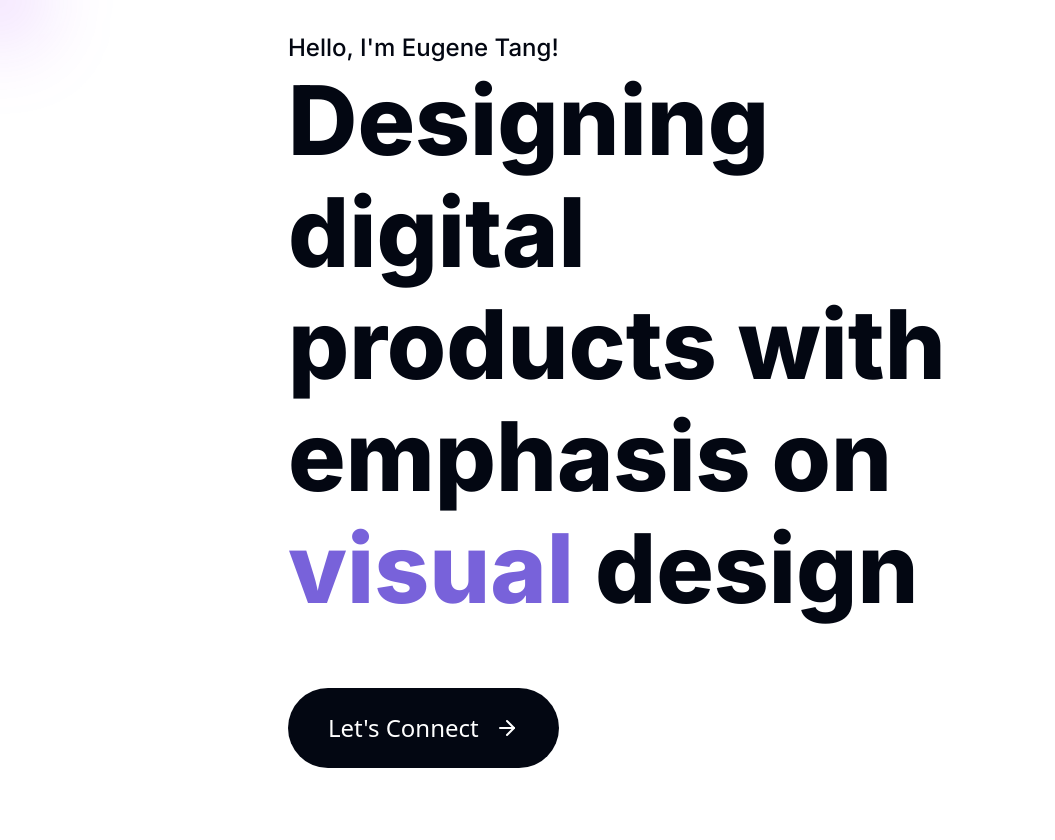
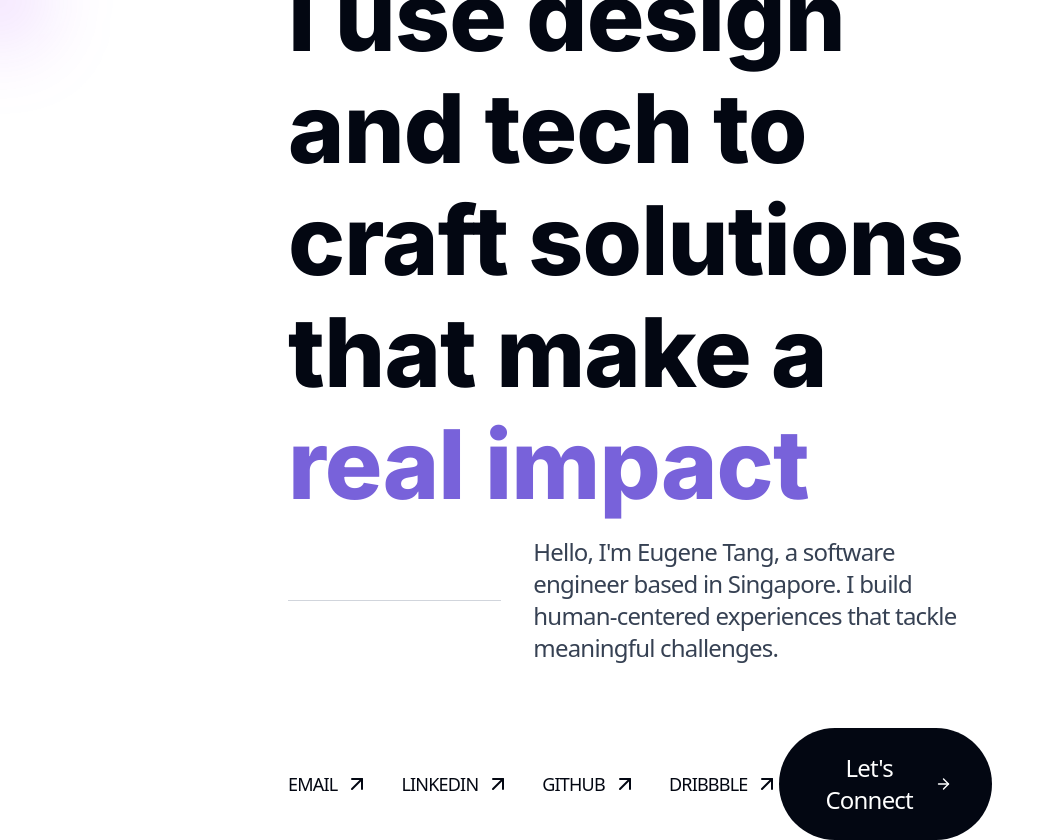
Before and after one commit to eugenetangkj/personalportfolio2025, a Next.js app: page / in a window 1280 px wide. Shown: the whole page, without its empty margins (0-1055 px from the left). Before the commit the page ends 800 px from the top, so only its background shows below. Built offline with nearby package versions, Linux system fonts and the light colour scheme.

Commit message:
Add links

```diff
--- a/src/app/components/Hero.tsx
+++ b/src/app/components/Hero.tsx
@@ -1,4 +1,4 @@
-import { ArrowRight } from "lucide-react";
+import { ArrowRight, ArrowUpRight } from "lucide-react";
 
 
 /**
@@ -7,15 +7,51 @@ This component represents the Hero section of the landing page.
 export default function Hero() {
     return (
         <section className='h-screen flex flex-col items-start justify-center space-y-16'>
-                <div>
-                    <h2 className='font-inter text-2xl text-portfolioblack font-medium'>Hello, I&apos;m Eugene Tang!</h2>
-                    <h1 className='font-inter text-8xl text-portfolioblack font-extrabold leading-28'>Designing digital products with emphasis on <span className='text-portfoliopurple'>visual</span> design</h1>
+                <div className='flex flex-col space-y-4'>
+                    <h1 className='font-inter text-8xl text-portfolioblack font-extrabold leading-28'>
+                        I use design and tech to craft solutions that make a <span className='text-portfoliopurple'>real impact</span>
+                    </h1>
+                    <div className='grid grid-cols-3 grid-rows-1 items-center gap-x-8'>
+                        <div className="col-span-1 h-px bg-gray-300 w-full" />
+                        <h2 className='col-span-2 text-gray-700 text-2xl'>Hello, I&apos;m Eugene Tang, a software engineer based in Singapore. I build human-centered experiences that tackle meaningful challenges.</h2>
+
+                    </div>
                 </div>
 
-                <button className='bg-portfolioblack text-white cursor-pointer rounded-full text-2xl px-10 py-6 flex flex-row items-center space-x-4'>
-                    <p className='font-medium'>Let&apos;s Connect</p>
-                    <ArrowRight className='text-white h-6 w-6' />
-                </button>
+                <div className='flex flex-row justify-between items-center w-full'>
+                    <div className='flex flex-row justify-start items-center space-x-8'>
+                        <a className='uppercase cursor-pointer flex flex-row items-center justify-start space-x-2 text-portfolioblack hover:text-zinc-400 duration-200'
+                            href='mailto:eugenetangkangjie@gmail.com'>
+                            <p className='font-medium text-lg'>Email</p>
+                            <ArrowUpRight />
+                        </a>
+
+                        <a className='uppercase cursor-pointer flex flex-row items-center justify-start space-x-2 text-portfolioblack hover:text-zinc-400 duration-200'
+                            href='https://www.linkedin.com/in/eugenetangkj/' target='_blank'>
+                            <p className='font-medium text-lg'>LinkedIn</p>
+                            <ArrowUpRight />
+                        </a>
+
+                        <a className='uppercase cursor-pointer flex flex-row items-center justify-start space-x-2 text-portfolioblack hover:text-zinc-400 duration-200'
+                            href='https://github.com/eugenetangkj' target='_blank'>
+                            <p className='font-medium text-lg'>GitHub</p>
+                            <ArrowUpRight />
+                        </a>
+
+                        <a className='uppercase cursor-pointer flex flex-row items-center justify-start space-x-2 text-portfolioblack hover:text-zinc-400 duration-200'
+                            href='https://dribbble.com/eugenetangkj' target='_blank'>
+                            <p className='font-medium text-lg'>Dribbble</p>
+                            <ArrowUpRight />
+                        </a>
+
+                    </div>
+                    <button className='bg-portfolioblack hover:bg-zinc-500 text-white cursor-pointer rounded-full text-2xl px-10 py-6 flex flex-row items-center space-x-4 duration-200'>
+                        <p className='font-medium'>Let&apos;s Connect</p>
+                        <ArrowRight className='text-white h-6 w-6' />
+                    </button>
+                </div>
+
+
         </section>
     );
   }
--- a/src/app/layout.tsx
+++ b/src/app/layout.tsx
@@ -15,7 +15,7 @@ export const metadata: Metadata = {
 export default function RootLayout({ children, }: Readonly<{ children: React.ReactNode; }>) {
     return (
         <html lang="en">
-            <body className={`${interFont.variable} antialiased`}>
+            <body className={`${interFont.variable} antialiased tracking-tighter`}>
                 {children}
             </body>
         </html>
```
